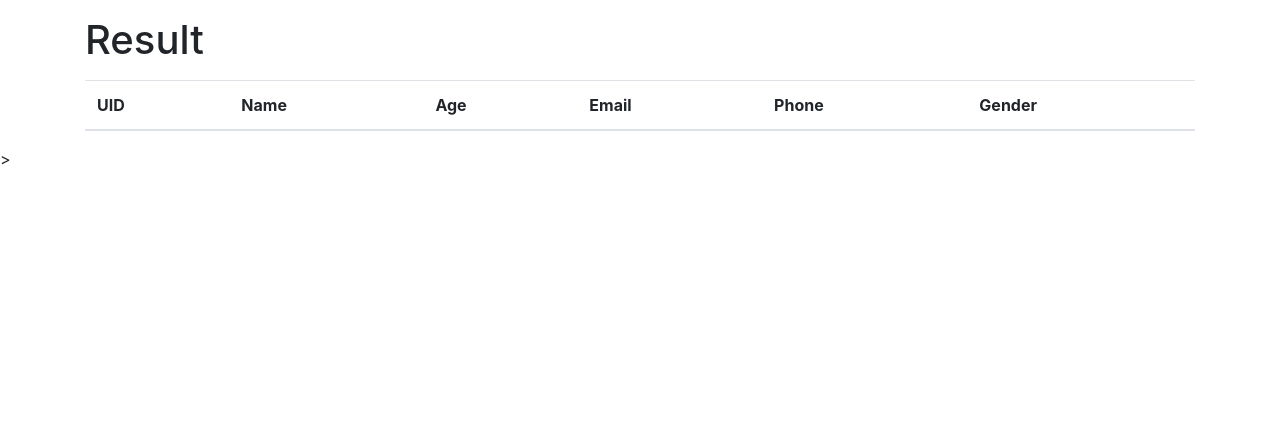
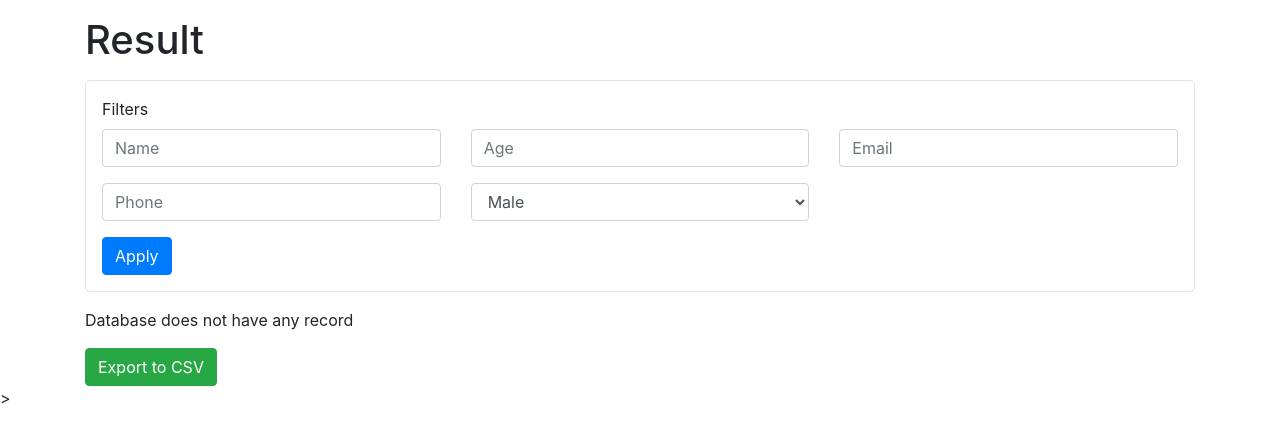
Before and after one commit to tarasMatskovich/galanix, a PHP site: template views/view.php in a window 1280 px wide. Shown: the part 56-499 px from the top of the page. Run offline with PHP 8.4, Linux system fonts and the light colour scheme; the template is opened without the code that fills it, so the values that code supplies are empty.

```diff
--- a/components/Router.php
+++ b/components/Router.php
@@ -63,8 +63,12 @@ class Router
                 if ($uri == "" && $routePattern == '/') {
                     $internalRoute = $path;
                     break;
-                } elseif($uri != "" && preg_match("~^$routePattern$~", $uri)) {
+                } elseif($uri != "" && preg_match("~^$routePattern(\?{1}.*)|$routePattern$~", $uri)) {
                     $internalRoute = preg_replace("~^$routePattern$~", $path, $uri);
+                    $complicatedRoute = explode('?', $internalRoute);
+                    if (count($complicatedRoute) > 1) {
+                        $internalRoute = preg_replace("~^$routePattern$~", $path, array_shift($complicatedRoute));
+                    }
                     break;
                 }
             }
--- a/views/view.php
+++ b/views/view.php
@@ -2,7 +2,45 @@
     <div class="container">
         <h1 class="mb-3">Result</h1>
 
+        <div class="filters border mb-3 rounded-lg p-3">
+            <form class="form" method="GET">
+                <div class="row">
+                    <div class="col">
+                        <p class="mb-2">Filters</p>
+                    </div>
+                </div>
+                <div class="row mb-3">
+                    <div class="col-4">
+                        <input type="text" name="name" placeholder="Name" class="form-control">
+                    </div>
+                    <div class="col-4">
+                        <input type="text" name="age" placeholder="Age" class="form-control">
+                    </div>
+                    <div class="col-4">
+                        <input type="text" name="email" placeholder="Email" class="form-control">
+                    </div>
+                </div>
+                <div class="row mb-3">
+                    <div class="col-4">
+                        <input type="text" name="phone" placeholder="Phone" class="form-control">
+                    </div>
+                    <div class="col-4">
+                        <select name="gender" class="form-control">
+                            <option value="male">Male</option>
+                            <option value="female">Female</option>
+                        </select>
+                    </div>
+                </div>
+                <div class="row">
+                    <div class="col-4">
+                        <button type="submit" class="btn btn-primary">Apply</button>
+                    </div>
+                </div>
+            </form>
+        </div>
+
         <div class="users">
+            <?php if (!empty($users)): ?>
                 <table class="table">
                     <thead>
                         <tr>
@@ -39,6 +77,13 @@
                         <?php endforeach;?>
                     </tbody>
                 </table>
+            <?php else: ?>
+                <p>Database does not have any record</p>
+            <?php endif; ?>
+        </div>
+
+        <div class="buttons mt-3">
+            <a href="#" class="btn btn-success">Export to CSV</a>
         </div>
     </div>
 
```
Lines whose indentation alone changed are shown as unchanged.
